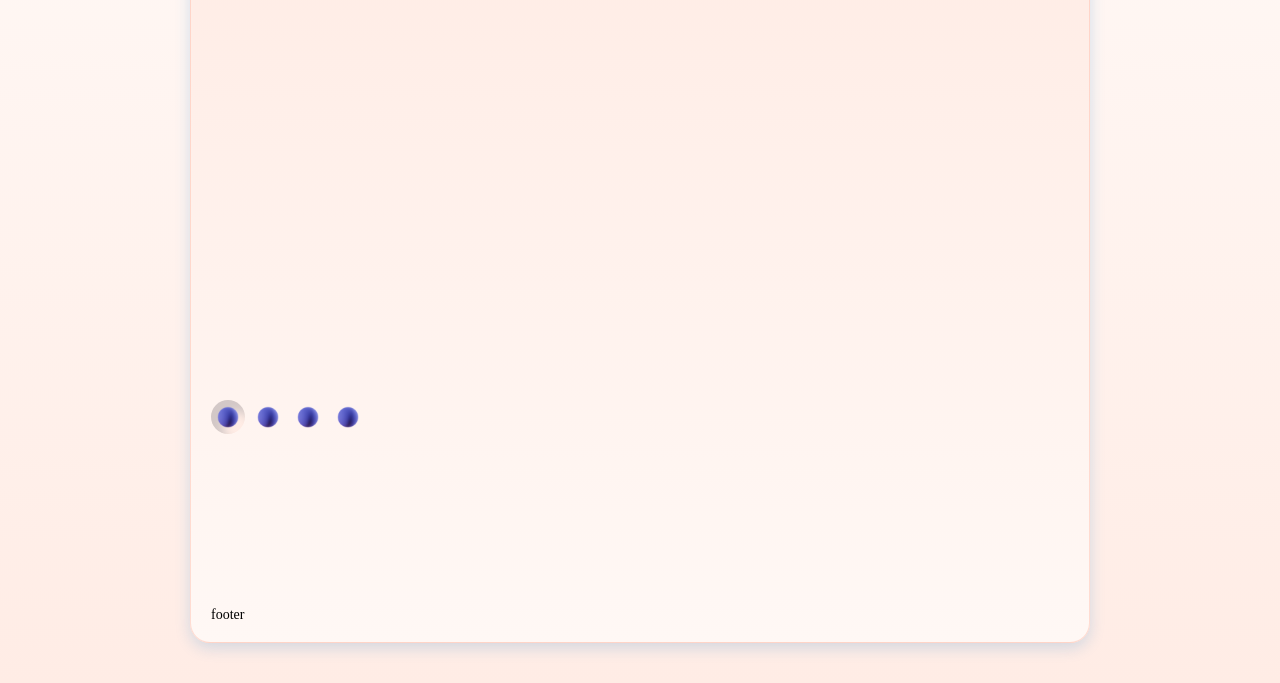
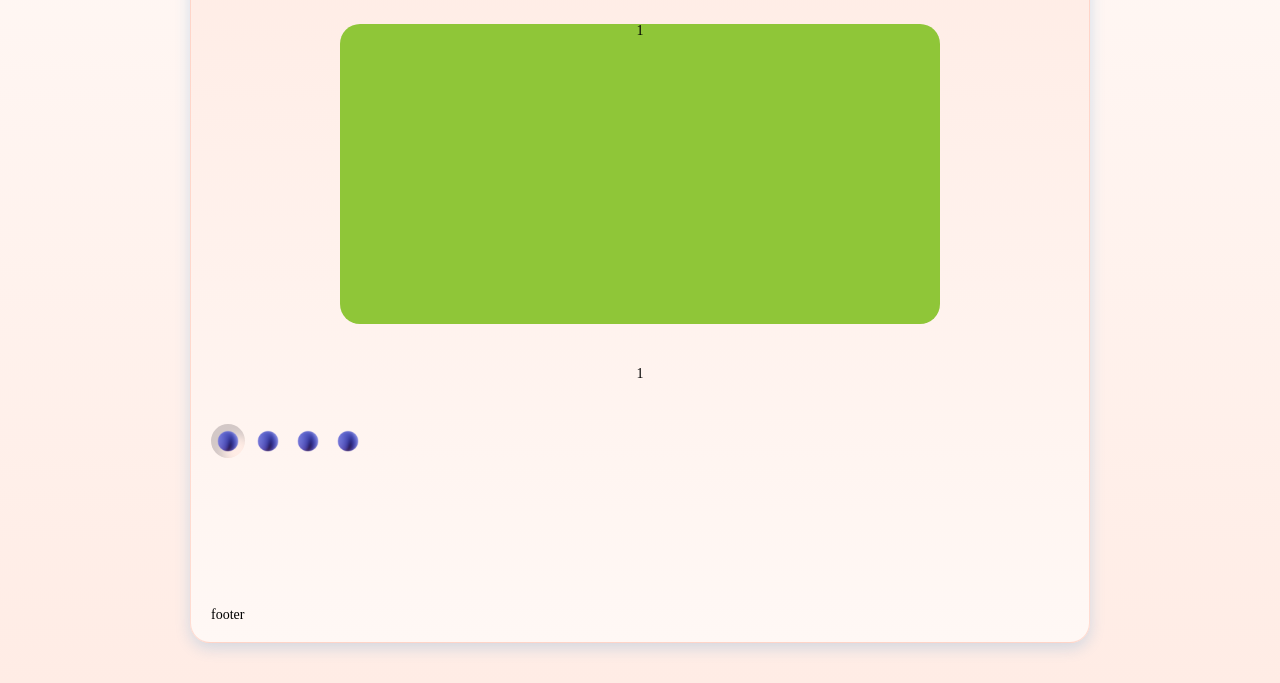
Before and after one commit to SarahAndDuck/cssMemeSlider, a plain HTML site: page cssMemeSlider/index.html in a window 1280 px wide. Shown: the part 117-800 px from the top of the page. Drawn offline with nearby package versions, Linux system fonts and the light colour scheme.

Commit message:
feat: add slider toggle  `LANG=en_EN date +'(%a, %b %d, %Y %r)'`

```diff
--- a/cssMemeSlider/style.css
+++ b/cssMemeSlider/style.css
@@ -136,6 +136,9 @@ body {
 }
 .main {
   flex: 1 1 auto;
+  display: flex;
+  flex-direction: column;
+  gap: 20px;
 }
 .main > input {
   display: none;
@@ -147,7 +150,7 @@ body {
   border-radius: 20px;
   overflow: hidden;
   position: relative;
-  margin: 0 auto 20px auto;
+  margin: 0 auto;
 }
 .css-meme-slide {
   text-align: center;
@@ -157,17 +160,20 @@ body {
 }
 .css-meme-slider_text {
   width: 600px;
+  height: 60px;
   background-color: inherit;
-
   overflow: hidden;
   position: relative;
   margin: 0 auto;
 }
 .css-meme-slide_text {
+  display: flex;
+  justify-content: center;
+  align-items: center;
   text-align: center;
   height: 100%;
   width: 100%;
-  /* position: absolute; */
+  position: absolute;
 }
 .css-meme-slide {
   text-align: center;
@@ -192,11 +198,11 @@ body {
   height: 22px;
 }
 
-.css-meme-slider,
-.css-meme-slider_text {
+.css-meme-slide,
+.css-meme-slide_text {
   opacity: 0;
 
-  z-index: 0;
+  /* z-index: 0; */
 }
 
 .controls__item:hover {
@@ -211,3 +217,15 @@ body {
   background-color: #ffece5;
   box-shadow: 10px 10px 10px 2px rgba(34, 60, 80, 0.2) inset;
 }
+#slide-1:checked ~ .css-meme-slider > .slide-1,
+#slide-2:checked ~ .css-meme-slider > .slide-2,
+#slide-3:checked ~ .css-meme-slider > .slide-3,
+#slide-4:checked ~ .css-meme-slider > .slide-4 {
+  opacity: 1;
+}
+#slide-1:checked ~ .css-meme-slider_text > .slide-1,
+#slide-2:checked ~ .css-meme-slider_text > .slide-2,
+#slide-3:checked ~ .css-meme-slider_text > .slide-3,
+#slide-4:checked ~ .css-meme-slider_text > .slide-4 {
+  opacity: 1;
+}
```
